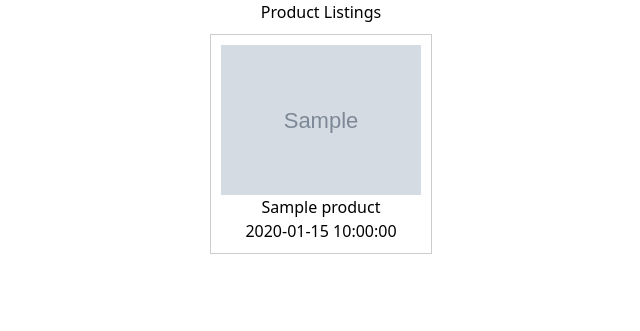
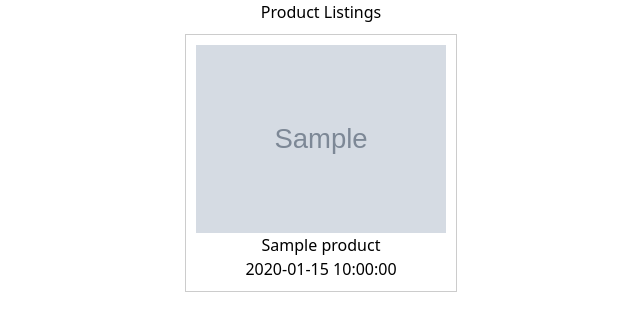
Before and after one commit to screeck/ShareFare, a Flask app: page /main in a window 1280 px wide. Shown: the part 85-416 px from the top of the page, without its empty margins (319-959 px from the left). Run offline with Flask 2, Linux system fonts and the light colour scheme; grey boxes marked "Sample" are stand-in pictures; a database or web service that is not in the repository returns one stand-in record (values such as "Sample title"); some libraries are stand-ins or nearby versions.

Commit message:
image size

```diff
--- a/templates/main.html
+++ b/templates/main.html
@@ -23,7 +23,7 @@
             display: block; /* Show the dropdown menu when active class is added */
         }
         .shrink-image {
-            width: 200px; /* Adjust the width value as needed */
+            width: 250px; /* Adjust the width value as needed */
             height: auto; /* The height will be adjusted automatically to maintain the aspect ratio */
         }
         .product-listings {
```
